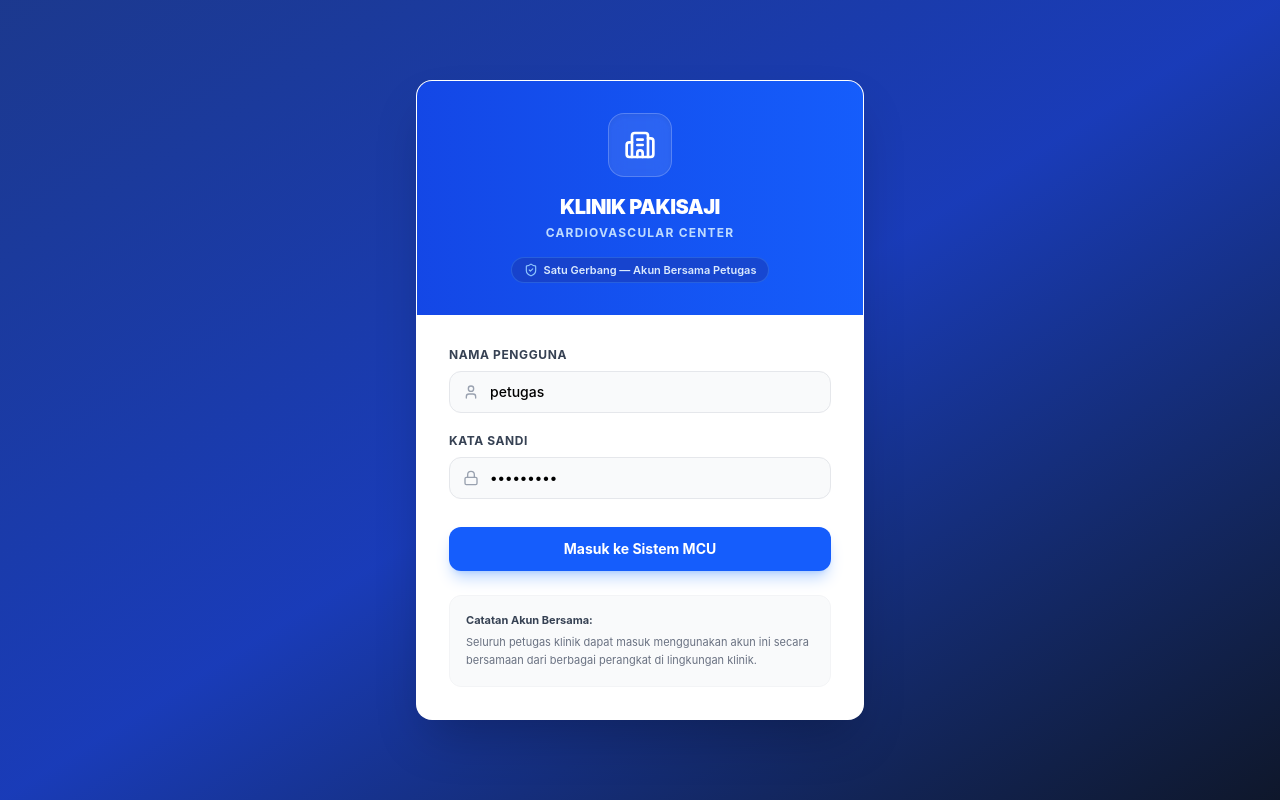
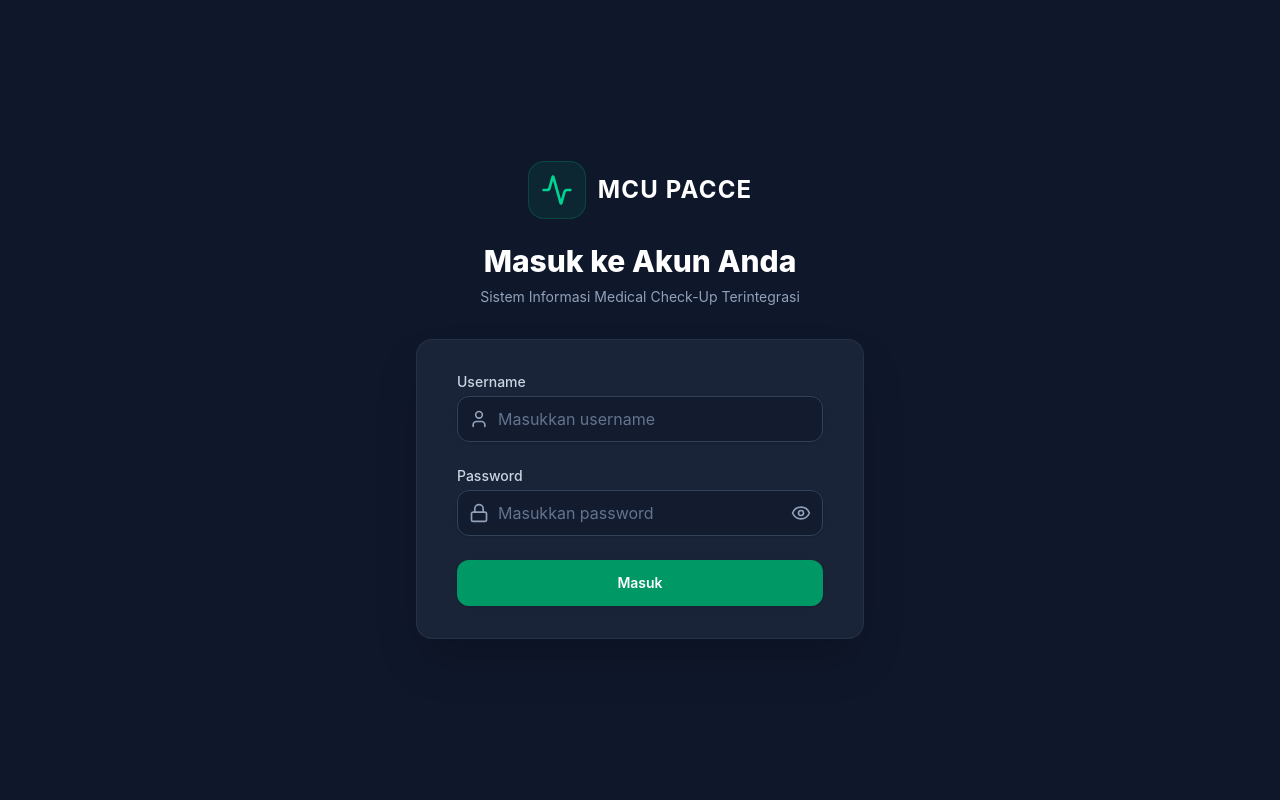
Before and after one commit to MirzaNata/mcu-pacce, a React (Vite) app: page /login in a window 1280 px wide. Built offline with nearby package versions, Linux system fonts and the light colour scheme.

Commit message:
feat: integrate supabase database and storage

```diff
--- a/src/pages/Login.tsx
+++ b/src/pages/Login.tsx
@@ -1,97 +1,150 @@
 import React, { useState } from 'react';
 import { useNavigate } from 'react-router-dom';
-import { Building2, Lock, User as UserIcon, ShieldCheck } from 'lucide-react';
 import { authService } from '../services/authService';
+import { Activity, Lock, User, Eye, EyeOff, AlertCircle, Loader2 } from 'lucide-react';
 
-export const Login = () => {
+export const Login: React.FC = () => {
+  const [username, setUsername] = useState('');
+  const [password, setPassword] = useState('');
+  const [showPassword, setShowPassword] = useState(false);
+  const [error, setError] = useState('');
+  const [loading, setLoading] = useState(false);
+
   const navigate = useNavigate();
-  const [username, setUsername] = useState('petugas');
-  const [password, setPassword] = useState('klinik123');
-  const [error, setError] = useState('');
 
-  const handleSubmit = (e: React.FormEvent) => {
+  const handleLogin = async (e: React.FormEvent) => {
     e.preventDefault();
     setError('');
+    setLoading(true);
 
-    const user = authService.login(username, password);
+    try {
+      // Menggunakan await untuk menunggu hasil validasi async dari authService
+      const user = await authService.login(username, password);
+
       if (user) {
-      navigate('/dashboard');
+        // Redirection jika login berhasil
+        navigate('/');
       } else {
-      setError('Mohon isi nama pengguna dan kata sandi.');
+        setError('Username atau password yang Anda masukkan salah!');
+      }
+    } catch (err) {
+      console.error('Login error:', err);
+      setError('Terjadi kesalahan sistem saat mencoba login.');
+    } finally {
+      setLoading(false);
     }
   };
 
   return (
-    <div className="min-h-screen bg-linear-to-br from-blue-900 via-blue-800 to-slate-900 flex items-center justify-center p-4">
-      <div className="w-full max-w-md bg-white rounded-2xl shadow-2xl overflow-hidden border border-white/20">
-        <div className="bg-linear-to-r from-blue-700 to-blue-600 p-8 text-white text-center relative">
-          <div className="w-16 h-16 bg-white/10 rounded-2xl flex items-center justify-center mx-auto mb-4 backdrop-blur-sm border border-white/20 shadow-inner">
-            <Building2 className="w-8 h-8 text-white" />
+    <div className="min-h-screen bg-slate-900 flex flex-col justify-center py-12 sm:px-6 lg:px-8">
+      <div className="sm:mx-auto sm:w-full sm:max-w-md">
+        {/* Logo & Header */}
+        <div className="flex justify-center items-center gap-3">
+          <div className="bg-emerald-500/10 p-3 rounded-2xl border border-emerald-500/20">
+            <Activity className="h-8 w-8 text-emerald-400" />
           </div>
-          <h1 className="text-xl font-black uppercase tracking-tight">Klinik Pakisaji</h1>
-          <p className="text-xs font-bold text-blue-200 uppercase tracking-widest mt-1">Cardiovascular Center</p>
-          <div className="mt-4 inline-flex items-center gap-1.5 bg-blue-800/60 px-3 py-1 rounded-full border border-blue-400/30 text-[11px] font-semibold text-blue-100">
-            <ShieldCheck className="w-3.5 h-3.5 text-blue-300" />
-            <span>Satu Gerbang — Akun Bersama Petugas</span>
+          <span className="text-2xl font-bold text-white tracking-wider">
+            MCU PACCE
+          </span>
         </div>
+        <h2 className="mt-6 text-center text-3xl font-extrabold text-white">
+          Masuk ke Akun Anda
+        </h2>
+        <p className="mt-2 text-center text-sm text-slate-400">
+          Sistem Informasi Medical Check-Up Terintegrasi
+        </p>
       </div>
 
-        <form onSubmit={handleSubmit} className="p-8 space-y-5">
+      <div className="mt-8 sm:mx-auto sm:w-full sm:max-w-md">
+        <div className="bg-slate-800/80 backdrop-blur-md py-8 px-4 shadow-2xl border border-slate-700/50 sm:rounded-2xl sm:px-10">
+          <form className="space-y-6" onSubmit={handleLogin}>
+            {/* Alert Error */}
             {error && (
-            <div className="p-3 bg-red-50 border border-red-200 text-red-700 text-xs font-bold rounded-lg text-center">
-              {error}
+              <div className="p-4 rounded-xl bg-red-500/10 border border-red-500/20 flex items-start gap-3">
+                <AlertCircle className="h-5 w-5 text-red-400 shrink-0 mt-0.5" />
+                <span className="text-sm text-red-300">{error}</span>
               </div>
             )}
 
+            {/* Input Username */}
             <div>
-            <label className="block text-xs font-bold text-gray-700 uppercase tracking-wider mb-2">
-              Nama Pengguna
+              <label
+                htmlFor="username"
+                className="block text-sm font-medium text-slate-300"
+              >
+                Username
               </label>
-            <div className="relative">
-              <UserIcon className="absolute left-3.5 top-1/2 -translate-y-1/2 w-4 h-4 text-gray-400" />
+              <div className="mt-1 relative rounded-xl shadow-sm">
+                <div className="absolute inset-y-0 left-0 pl-3 flex items-center pointer-events-none">
+                  <User className="h-5 w-5 text-slate-400" />
+                </div>
                 <input
+                  id="username"
                   type="text"
+                  required
                   value={username}
                   onChange={(e) => setUsername(e.target.value)}
-                placeholder="Masukkan nama pengguna"
-                className="w-full pl-10 pr-4 py-2.5 bg-gray-50 border border-gray-200 rounded-xl focus:bg-white focus:ring-2 focus:ring-blue-500 focus:border-blue-500 text-sm font-medium outline-none transition-all"
-                required
+                  placeholder="Masukkan username"
+                  className="block w-full pl-10 pr-4 py-2.5 bg-slate-900/60 border border-slate-700 rounded-xl text-white placeholder-slate-500 focus:outline-none focus:ring-2 focus:ring-emerald-500 focus:border-transparent transition-all"
                 />
               </div>
             </div>
 
+            {/* Input Password */}
             <div>
-            <label className="block text-xs font-bold text-gray-700 uppercase tracking-wider mb-2">
-              Kata Sandi
+              <label
+                htmlFor="password"
+                className="block text-sm font-medium text-slate-300"
+              >
+                Password
               </label>
-            <div className="relative">
-              <Lock className="absolute left-3.5 top-1/2 -translate-y-1/2 w-4 h-4 text-gray-400" />
+              <div className="mt-1 relative rounded-xl shadow-sm">
+                <div className="absolute inset-y-0 left-0 pl-3 flex items-center pointer-events-none">
+                  <Lock className="h-5 w-5 text-slate-400" />
+                </div>
                 <input
-                type="password"
+                  id="password"
+                  type={showPassword ? 'text' : 'password'}
+                  required
                   value={password}
                   onChange={(e) => setPassword(e.target.value)}
-                placeholder="Masukkan kata sandi"
-                className="w-full pl-10 pr-4 py-2.5 bg-gray-50 border border-gray-200 rounded-xl focus:bg-white focus:ring-2 focus:ring-blue-500 focus:border-blue-500 text-sm font-medium outline-none transition-all"
-                required
+                  placeholder="Masukkan password"
+                  className="block w-full pl-10 pr-10 py-2.5 bg-slate-900/60 border border-slate-700 rounded-xl text-white placeholder-slate-500 focus:outline-none focus:ring-2 focus:ring-emerald-500 focus:border-transparent transition-all"
                 />
+                <button
+                  type="button"
+                  onClick={() => setShowPassword(!showPassword)}
+                  className="absolute inset-y-0 right-0 pr-3 flex items-center text-slate-400 hover:text-slate-200 transition-colors"
+                >
+                  {showPassword ? (
+                    <EyeOff className="h-5 w-5" />
+                  ) : (
+                    <Eye className="h-5 w-5" />
+                  )}
+                </button>
               </div>
             </div>
 
-          <div className="pt-2">
+            {/* Tombol Submit */}
+            <div>
               <button
                 type="submit"
-              className="w-full py-3 bg-blue-600 hover:bg-blue-700 text-white rounded-xl font-bold text-sm shadow-lg shadow-blue-500/30 transition-all hover:shadow-blue-500/50 active:scale-[0.99] cursor-pointer"
+                disabled={loading}
+                className="w-full flex justify-center items-center py-3 px-4 border border-transparent rounded-xl shadow-sm text-sm font-semibold text-white bg-emerald-600 hover:bg-emerald-500 focus:outline-none focus:ring-2 focus:ring-offset-2 focus:ring-offset-slate-900 focus:ring-emerald-500 disabled:opacity-50 disabled:cursor-not-allowed transition-all"
               >
-              Masuk ke Sistem MCU
+                {loading ? (
+                  <>
+                    <Loader2 className="animate-spin -ml-1 mr-2 h-4 w-4 text-white" />
+                    Memproses...
+                  </>
+                ) : (
+                  'Masuk'
+                )}
               </button>
-          </div>
-
-          <div className="mt-6 p-4 bg-gray-50 rounded-xl border border-gray-100 text-[11px] text-gray-500 leading-relaxed">
-            <p className="font-bold text-gray-700 mb-1">Catatan Akun Bersama:</p>
-            <p>Seluruh petugas klinik dapat masuk menggunakan akun ini secara bersamaan dari berbagai perangkat di lingkungan klinik.</p>
             </div>
           </form>
         </div>
       </div>
+    </div>
   );
 };
--- a/src/services/authService.ts
+++ b/src/services/authService.ts
@@ -1,37 +1,67 @@
-import type { User } from '../types';
+export interface User {
+  id: string;
+  username: string;
+  name: string;
+  role: 'admin' | 'doctor' | 'staff';
+}
 
-const STORAGE_KEY = 'mcu_user';
-
-const SHARED_USER: User = {
-  id: 'shared-staff-01',
-  username: 'petugas_klinik',
-  name: 'Petugas Klinik Pakisaji',
-  role: 'STAFF',
-};
+// Set kredensial resmi akun klinik di sini
+const OFFICIAL_CREDENTIALS = [
+  {
+    username: 'adminpacce',
+    password: 'pacce2026Password!', // Ganti dengan password yang kamu inginkan
+    user: {
+      id: '1',
+      username: 'adminpacce',
+      name: 'Petugas IT / Admin MCU',
+      role: 'admin' as const,
+    },
+  },
+  {
+    username: 'dokter',
+    password: 'dokterPassword123!', // Kredensial untuk dokter
+    user: {
+      id: '2',
+      username: 'dokter',
+      name: 'Dokter Pemeriksa MCU',
+      role: 'doctor' as const,
+    },
+  },
+];
 
 export const authService = {
-  login: (username: string, password: string): User | null => {
-    if (!username.trim() || !password.trim()) {
+  // Fungsi login dengan validasi kredensial
+  async login(usernameInput: string, passwordInput: string): Promise<User | null> {
+    // Cari akun yang sesuai
+    const account = OFFICIAL_CREDENTIALS.find(
+      (cred) =>
+        cred.username.toLowerCase() === usernameInput.trim().toLowerCase() &&
+        cred.password === passwordInput
+    );
+
+    if (!account) {
+      // Jika username atau password salah, kembalikan null (gagal login)
       return null;
     }
 
-    localStorage.setItem(STORAGE_KEY, JSON.stringify(SHARED_USER));
-    return SHARED_USER;
+    // Simpan sesi login ke localStorage jika berhasil
+    localStorage.setItem('mcu_user_session', JSON.stringify(account.user));
+    return account.user;
   },
 
-  logout: (): void => {
-    localStorage.removeItem(STORAGE_KEY);
+  // Logout
+  logout(): void {
+    localStorage.removeItem('mcu_user_session');
   },
 
-  getCurrentUser: (): User | null => {
-    return {
-      id: '1',
-      name: 'Petugas / Dokter MCU',
-      role: 'ADMIN',
-    } as User;
-  },
-
-  isAuthenticated: (): boolean => {
-    return authService.getCurrentUser() !== null;
+  // Cek user yang sedang login saat halaman di-refresh
+  getCurrentUser(): User | null {
+    const session = localStorage.getItem('mcu_user_session');
+    if (!session) return null;
+    try {
+      return JSON.parse(session) as User;
+    } catch {
+      return null;
+    }
   },
 };
```
Lines whose indentation alone changed are shown as unchanged.
